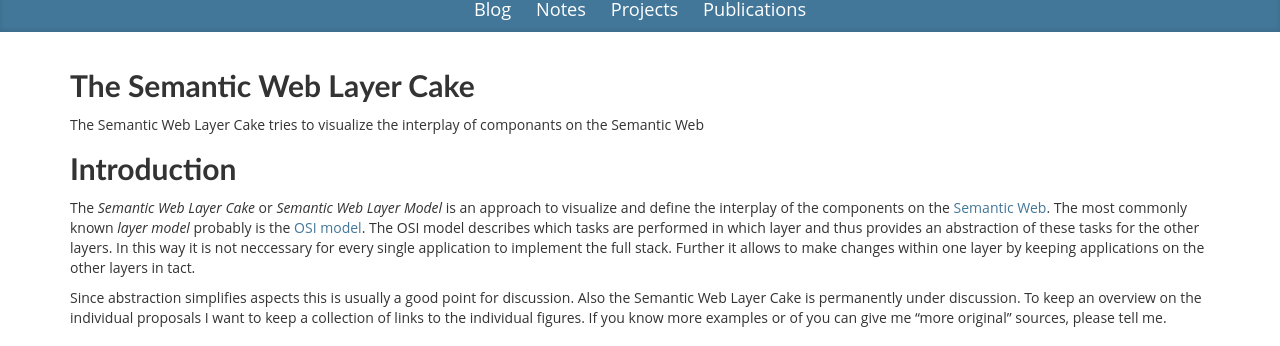
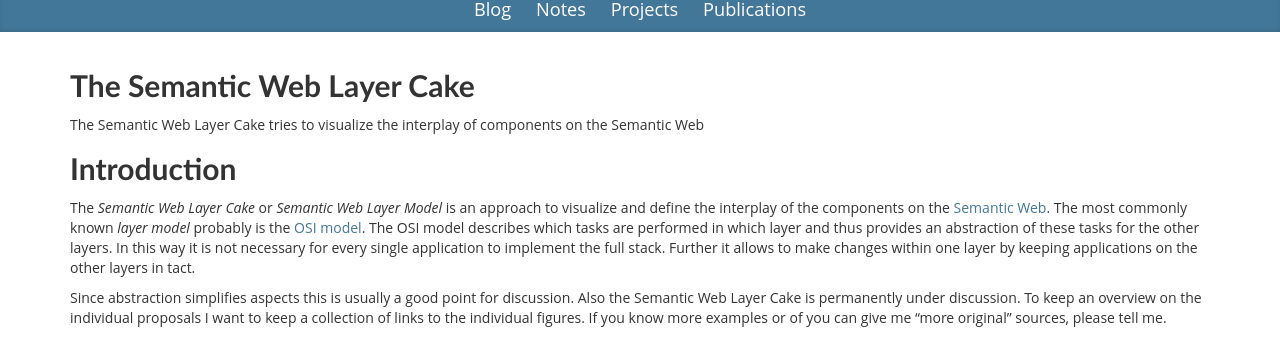
Before and after one commit to white-gecko/natanael.arndt.xyz, a Jekyll site: the page built from notes/semantic-web-layer-cake.md, in a window 1280 px wide and 900 px high. Shown: the part 120-466 px from the top of the window. Built offline with Jekyll 4.4.1, drawn with Linux system fonts in a browser that asks for light colours; some of the changed text lies outside the part shown.

Commit message:
Add another reference and fix typos

```diff
--- a/notes/semantic-web-layer-cake.md
+++ b/notes/semantic-web-layer-cake.md
@@ -2,7 +2,7 @@
 layout: page
 parent: notes
 title: The Semantic Web Layer Cake
-abstract: "The Semantic Web Layer Cake tries to visualize the interplay of componants on the Semantic Web"
+abstract: "The Semantic Web Layer Cake tries to visualize the interplay of components on the Semantic Web"
 date:   2018-11-21 16:46:00
 update: 2018-11-21 16:46:00
 ---
@@ -11,7 +11,7 @@
 The *Semantic Web Layer Cake* or *Semantic Web Layer Model* is an approach to visualize and define the interplay of the components on the [Semantic Web](https://en.wikipedia.org/wiki/Semantic_Web).
 The most commonly known *layer model* probably is the [OSI model](https://en.wikipedia.org/wiki/OSI_model).
 The OSI model describes which tasks are performed in which layer and thus provides an abstraction of these tasks for the other layers.
-In this way it is not neccessary for every single application to implement the full stack.
+In this way it is not necessary for every single application to implement the full stack.
 Further it allows to make changes within one layer by keeping applications on the other layers in tact.
 
 Since abstraction simplifies aspects this is usually a good point for discussion.
```
Also changed, not shown: other parts of notes/semantic-web-layer-cake.md (+2 -1 lines).
